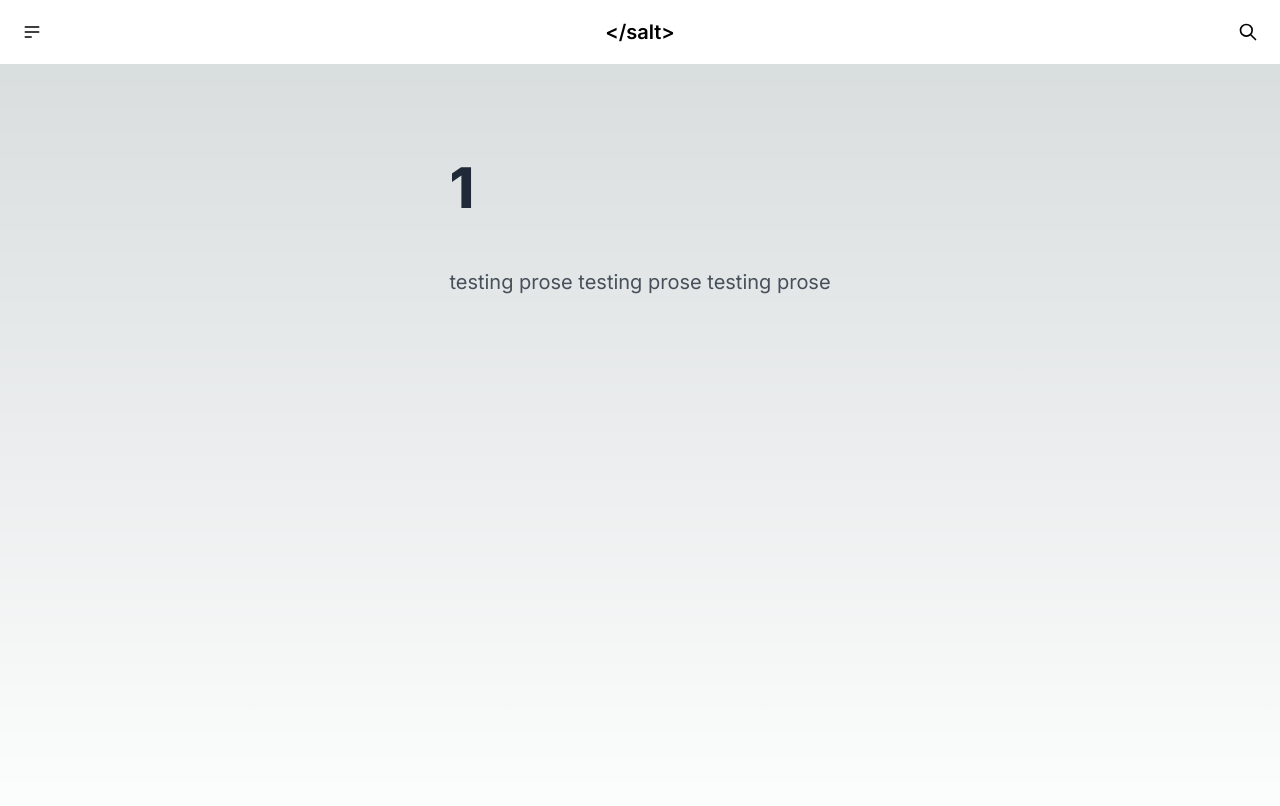
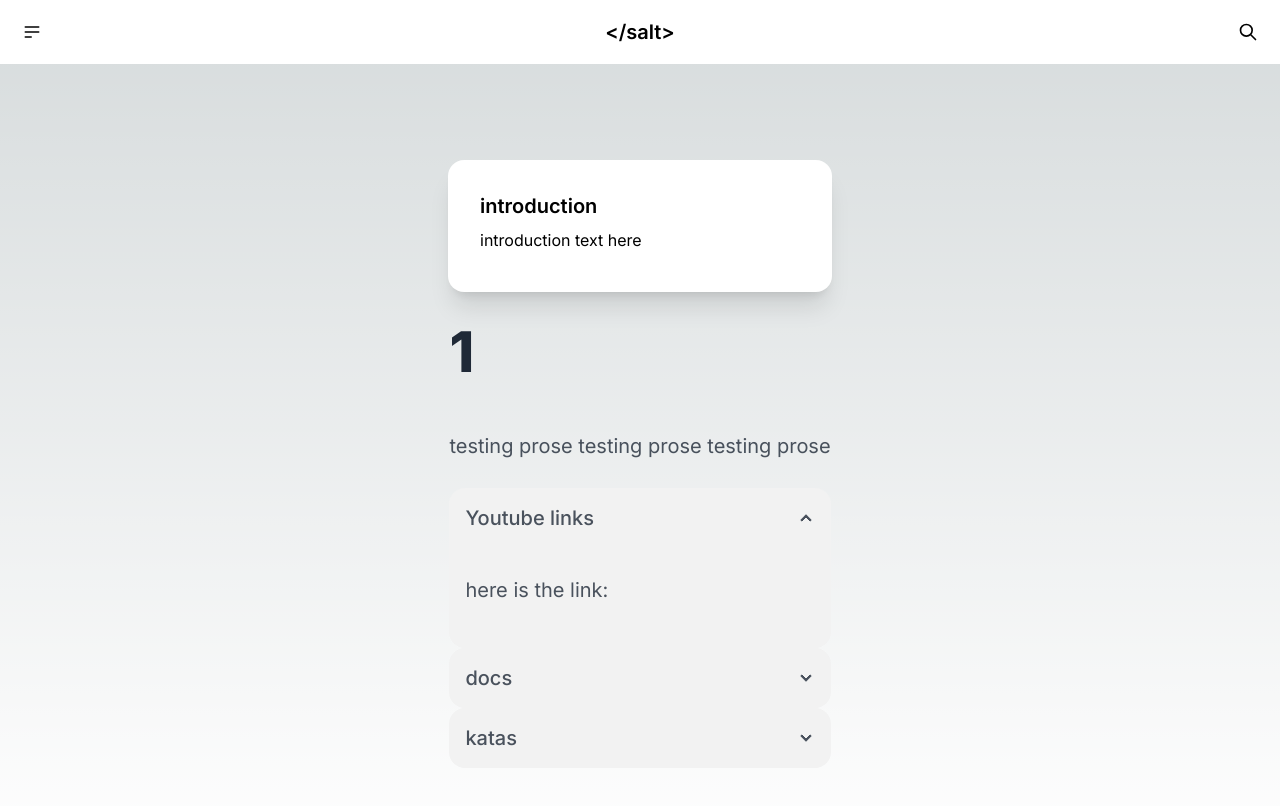
Before and after one commit to nilshansson/final-project-salt, a Next.js app: page /content/1 in a window 1280 px wide. Shown: the top 806 px of the page. Built offline with nearby package versions, Linux system fonts and the light colour scheme.

Commit message:
created daisy ui for content page

```diff
--- a/src/app/content/[id]/page.tsx
+++ b/src/app/content/[id]/page.tsx
@@ -1,10 +1,41 @@
-export default function content({ params }: { params: { id: string } }){
+export default function content({ params }: { params: { id: string } }) {
   return (
     <main className="flex min-h-screen flex-col items-center justify-between p-24">
-    <article className="prose lg:prose-xl">
-      <h1>{params.id}</h1>
-      <p>testing prose testing prose testing prose</p>
-    </article>
+      <div className="card bg-base-100 w-96 shadow-xl">
+        <div className="card-body">
+          <h2 className="card-title">introduction</h2>
+          <p>introduction text here</p>
+          <div className="card-actions justify-end"></div>
+        </div>
+      </div>
+
+      <article className="prose lg:prose-xl">
+        <h1>{params.id}</h1>
+        <p>testing prose testing prose testing prose</p>
+        <div className="collapse collapse-arrow bg-base-200">
+          <input type="radio" name="my-accordion-2" defaultChecked />
+          <div className="collapse-title text-xl font-medium">
+            Youtube links
+          </div>
+          <div className="collapse-content">
+            <p>here is the link: </p>
+          </div>
+        </div>
+        <div className="collapse collapse-arrow bg-base-200">
+          <input type="radio" name="my-accordion-2" />
+          <div className="collapse-title text-xl font-medium">docs</div>
+          <div className="collapse-content">
+            <p>here is the doc link</p>
+          </div>
+        </div>
+        <div className="collapse collapse-arrow bg-base-200">
+          <input type="radio" name="my-accordion-2" />
+          <div className="collapse-title text-xl font-medium">katas</div>
+          <div className="collapse-content">
+            <p>here is the codewars kata</p>
+          </div>
+        </div>
+      </article>
     </main>
   );
 }
```
